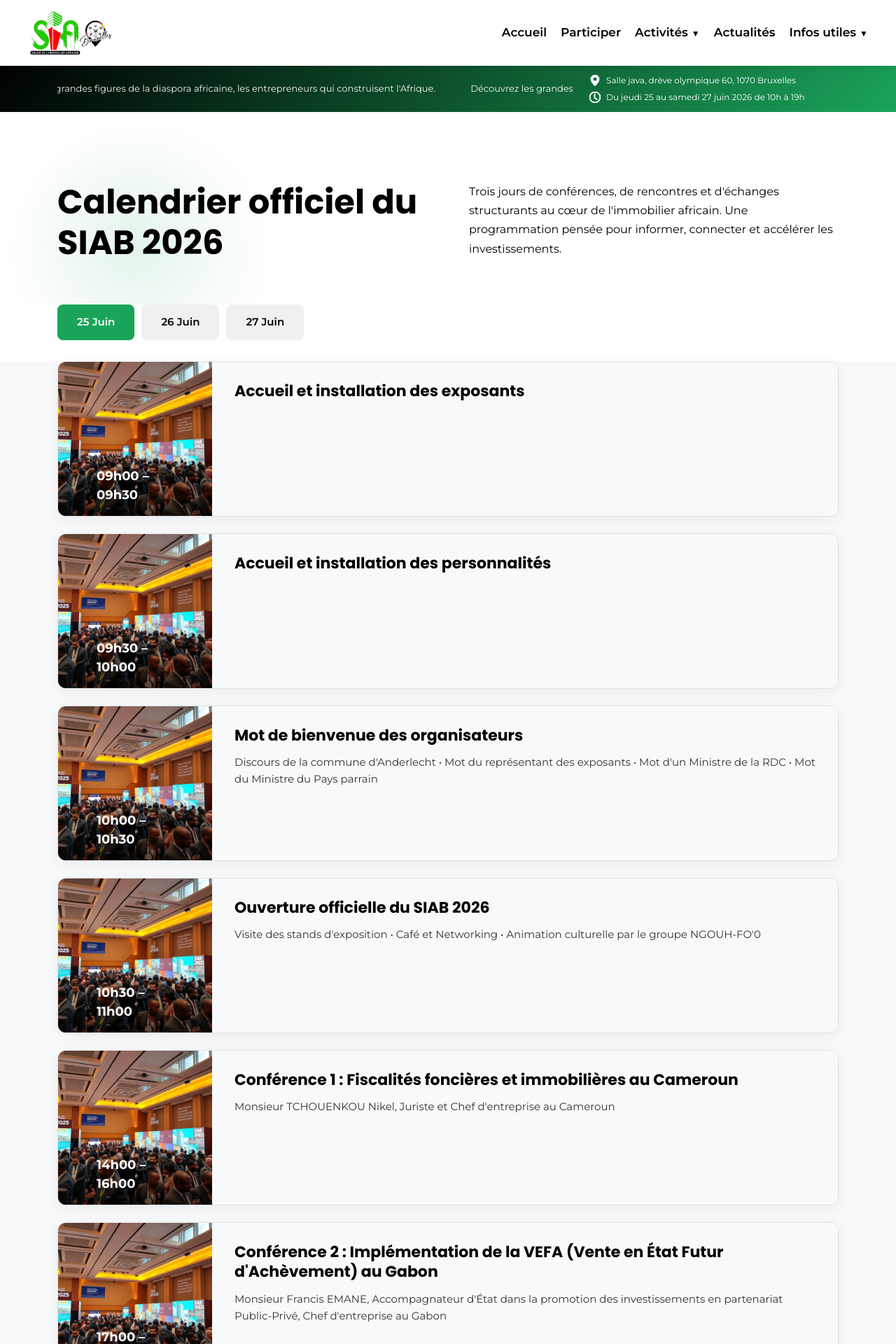
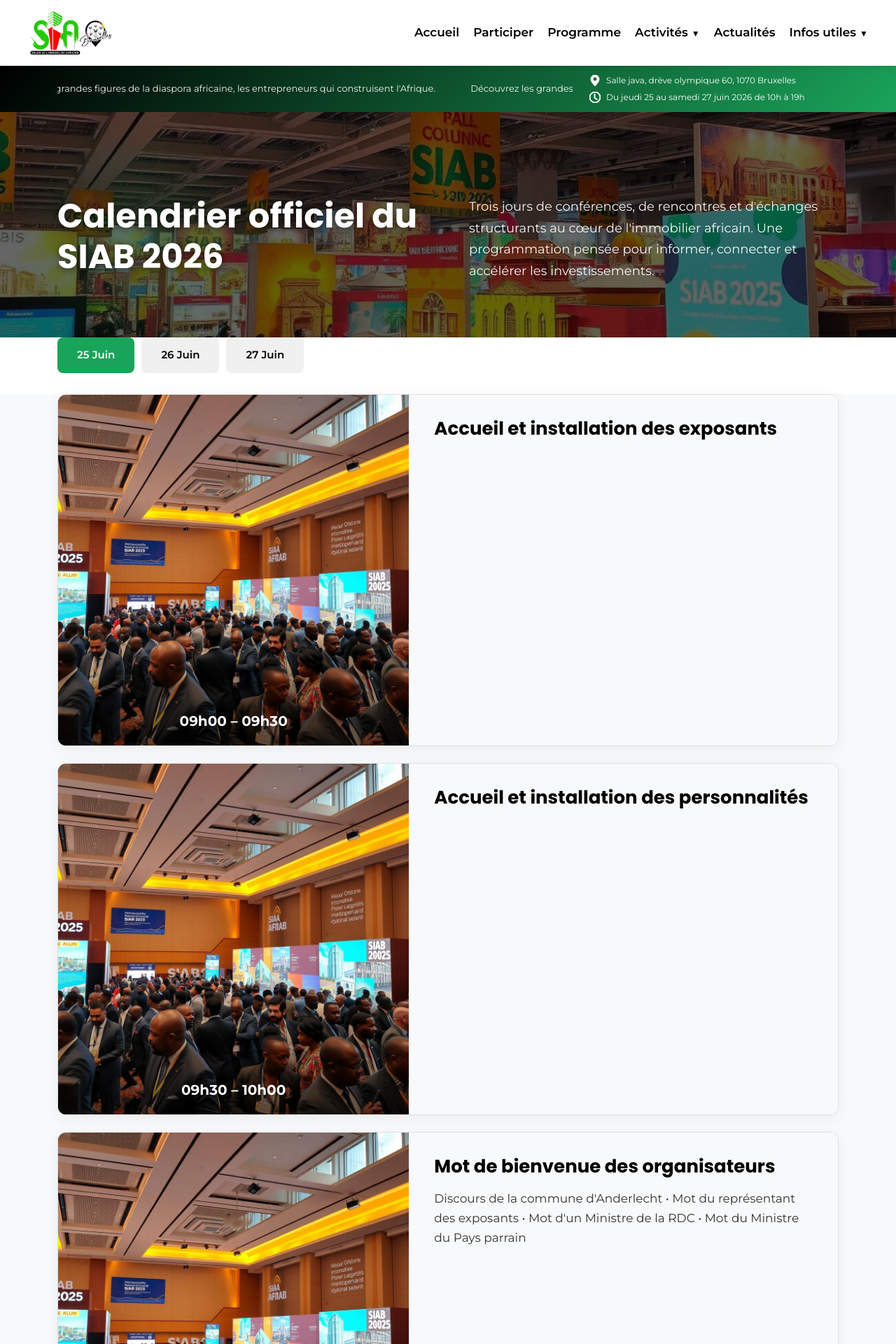
Before and after one commit to Rems-21/siabevent, a Django app: page /programme in a window 1280 px wide. Shown: the top 1920 px of the page at 70% size. Run offline with Django 4.2, Linux system fonts and the light colour scheme; data that the repository does not hold is empty.

Commit message:
fix:add programme

```diff
--- a/static/css/programme.css
+++ b/static/css/programme.css
@@ -7,10 +7,22 @@ body {
 
 /* Hero Section */
 .programme-hero {
-    padding: 100px 20px 60px;
-    background: #ffffff;
+    padding: 120px 20px 80px;
     position: relative;
     overflow: hidden;
+    background-size: cover;
+    background-position: center;
+    background-repeat: no-repeat;
+}
+
+.programme-hero-overlay {
+    position: absolute;
+    top: 0;
+    left: 0;
+    right: 0;
+    bottom: 0;
+    background: rgba(0, 0, 0, 0.6);
+    z-index: 0;
 }
 
 .programme-hero-deco {
@@ -19,8 +31,9 @@ body {
     left: 0;
     width: 400px;
     height: 400px;
-    background: radial-gradient(circle, rgba(26, 164, 90, 0.08) 0%, transparent 70%);
+    background: radial-gradient(circle, rgba(26, 164, 90, 0.15) 0%, transparent 70%);
     border-radius: 50%;
+    z-index: 1;
 }
 
 .programme-hero-deco::before {
@@ -40,20 +53,21 @@ body {
     gap: 60px;
     align-items: start;
     position: relative;
-    z-index: 1;
+    z-index: 2;
 }
 
 .programme-hero-title {
     font-size: 48px;
     font-weight: 700;
-    color: #000000;
+    color: #ffffff;
     margin: 0;
     line-height: 1.2;
+    text-shadow: 0 2px 10px rgba(0, 0, 0, 0.5);
 }
 
 .programme-hero-desc {
-    font-size: 16px;
-    color: #000000;
+    font-size: 18px;
+    color: rgba(255, 255, 255, 0.95);
     line-height: 1.7;
     margin: 0;
 }
@@ -116,15 +130,15 @@ body {
 
 .schedule-card-image {
     position: relative;
-    width: 220px;
-    min-width: 220px;
+    width: 45%;
+    flex: 0 0 45%;
     overflow: hidden;
 }
 
 .schedule-card-image img {
     width: 100%;
     height: 100%;
-    min-height: 140px;
+    min-height: 160px;
     object-fit: cover;
 }
 
@@ -140,10 +154,10 @@ body {
 
 .schedule-time {
     position: absolute;
-    bottom: 16px;
+    bottom: 20px;
     left: 50%;
     transform: translateX(-50%);
-    font-size: 18px;
+    font-size: 20px;
     font-weight: 700;
     color: #ffffff;
     text-shadow: 0 2px 8px rgba(0, 0, 0, 0.4);
@@ -152,22 +166,23 @@ body {
 
 .schedule-card-body {
     flex: 1;
-    padding: 28px 32px;
+    width: 55%;
+    padding: 32px 36px;
     background: #f8f9fa;
 }
 
 .schedule-title {
-    font-size: 22px;
+    font-size: 26px;
     font-weight: 700;
     color: #000000;
-    margin: 0 0 12px;
+    margin: 0 0 14px;
     line-height: 1.3;
 }
 
 .schedule-desc {
-    font-size: 15px;
+    font-size: 17px;
     color: #333333;
-    line-height: 1.6;
+    line-height: 1.65;
     margin: 0;
 }
 
@@ -256,24 +271,25 @@ body {
 
     .schedule-card-image {
         width: 100%;
-        min-width: 100%;
-        height: 180px;
+        flex: none;
+        height: 200px;
     }
 
     .schedule-card-image img {
-        min-height: 180px;
+        min-height: 200px;
     }
 
     .schedule-card-body {
-        padding: 22px 24px;
+        width: 100%;
+        padding: 24px 24px;
     }
 
     .schedule-title {
-        font-size: 19px;
+        font-size: 22px;
     }
 
     .schedule-desc {
-        font-size: 14px;
+        font-size: 16px;
     }
 
     .programme-cta-section {
--- a/templates/includes/header.html
+++ b/templates/includes/header.html
@@ -18,10 +18,10 @@
         <nav class="nav-menu collapse navbar-collapse" id="navbarNav">
             <a href="{% url 'index' %}" class="nav-link">Accueil</a>
             <a href="{% url 'participer' %}" class="nav-link">Participer</a>
+            <a href="{% url 'programme' %}" class="nav-link">Programme</a>
             <div class="nav-item dropdown">
                 <a href="#" class="nav-link dropdown-toggle" id="activitesDropdown" role="button" data-bs-toggle="dropdown" aria-expanded="false">Activités</a>
                 <ul class="dropdown-menu" aria-labelledby="activitesDropdown">
-                    <li><a class="dropdown-item" href="{% url 'programme' %}">Programme</a></li>
                     <li><a class="dropdown-item" href="{% url 'tombola' %}">Tombola</a></li>
                     <li><a class="dropdown-item" href="{% url 'prix' %}">Prix</a></li>
                 </ul>
--- a/templates/programme.html
+++ b/templates/programme.html
@@ -27,7 +27,8 @@
     </button>
 
     <!-- Hero Section -->
-    <section class="programme-hero">
+    <section class="programme-hero" style="background-image: url('{% static 'images/stand.jpg' %}');">
+        <div class="programme-hero-overlay"></div>
         <div class="programme-hero-deco"></div>
         <div class="container">
             <div class="programme-hero-content">
```
